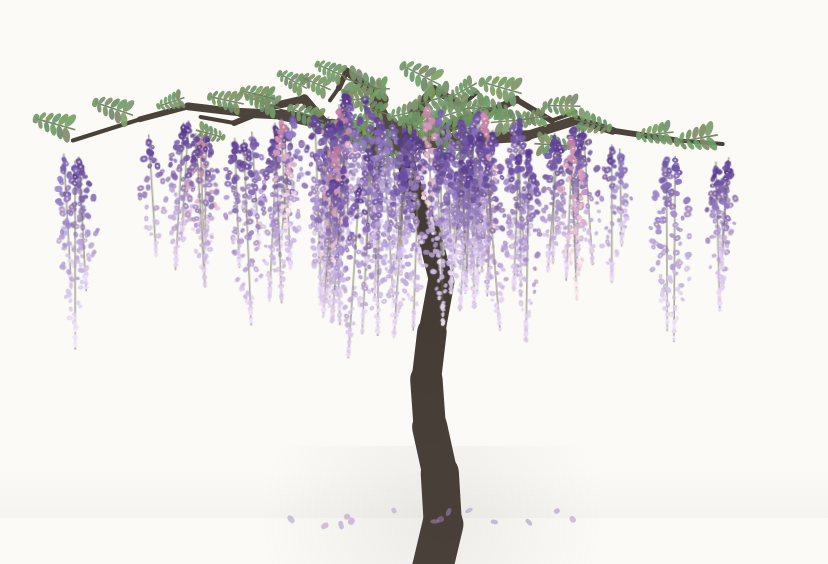
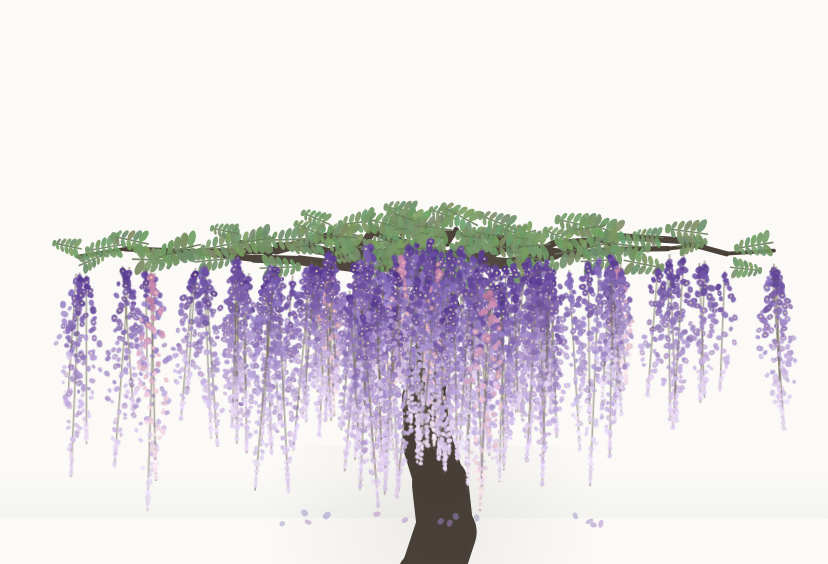
Before and after one commit to lyrnoxfan/wisteria, a website: page site/index.html in a window 1280 px wide. Shown: the part 236-800 px from the top of the page, without its empty margins (285-1113 px from the left). Drawn offline with Linux system fonts and the light colour scheme; animation ran at ten frames a second.

Commit message:
藤 v2.3：藤棚式重构——短粗虬干+10主枝横向铺展+145串垂花+80叶

```diff
--- a/site/index.html
+++ b/site/index.html
@@ -55,9 +55,9 @@ function size(){
   S = clamp(Math.min(W, H) / 750, 0.68, 1);
   treeX = W > 700 ? W * 0.56 : W * 0.5;
   groundY = H * 0.94;
-  // 竖屏：树冠撑满宽度，树更高大
-  trunkTopY = H * (portrait ? 0.36 : 0.44);
-  canopyR = W * (portrait ? 0.44 : 0.30);
+  // 藤棚式：树干短粗，树冠横向铺开
+  trunkTopY = H * 0.60;
+  canopyR = W * (portrait ? 0.46 : 0.32);
 }
 
 /* ================= 树 ================= */
@@ -67,20 +67,19 @@ const clusters = []; // 花穗（动态：摆动+触摸）
 const leaves = [];   // 复叶（动态：微摆+触摸），全部贴枝生长
 
 function genTrunk(){
-  const segs = 10;
-  let x = treeX + R(-12, 12) * S, y = H + 60;
-  let ang = -Math.PI / 2 + R(-0.1, 0.1);
+  const segs = 8;
+  let x = treeX + R(-10, 10) * S, y = H + 60;
+  let ang = -Math.PI / 2 + R(-0.15, 0.15);
   trunk.pts = [[x, y]];
   const totalLen = y - trunkTopY;
-  trunk.w0 = 44 * S; trunk.w1 = 15 * S;
+  trunk.w0 = 68 * S; trunk.w1 = 22 * S; // 短粗
   for (let i = 0; i < segs; i++){
-    ang += R(-0.5, 0.5);                    // 虬曲
-    ang = ang * 0.76 + (-Math.PI / 2) * 0.24; // 拉回向上
-    // 水平回中：不许跑出画面
-    const pull = clamp((treeX - x) * 0.004, -0.3, 0.3);
-    const sl = totalLen / segs * R(0.92, 1.08);
+    ang += R(-0.7, 0.7);                      // 强虬曲
+    ang = ang * 0.72 + (-Math.PI / 2) * 0.28;
+    const pull = clamp((treeX - x) * 0.006, -0.35, 0.35);
+    const sl = totalLen / segs * R(0.9, 1.1);
     x += (Math.cos(ang) + pull) * sl; y += Math.sin(ang) * sl;
-    x = clamp(x, W * 0.2, W * 0.8);
+    x = clamp(x, W * 0.25, W * 0.75);
     trunk.pts.push([x, y]);
   }
 }
@@ -91,8 +90,8 @@ function lerpC(c1, c2, t){
 
 /* 花穗：总状花序，细长下垂 */
 function addCluster(x, y, s){
-  if (clusters.length >= 140) return;
-  const len = R(105, 200) * S * s, maxW = R(13, 19) * S * s;
+  if (clusters.length >= 180) return;
+  const len = R(120, 230) * S * s, maxW = R(13, 19) * S * s;
   const variant = rnd();
   const top = variant < 0.7 ? [93, 64, 150] : variant < 0.9 ? [120, 94, 176] : [194, 128, 168];
   const tip = variant < 0.7 ? [228, 210, 244] : variant < 0.9 ? [234, 222, 248] : [250, 230, 240];
@@ -140,36 +139,36 @@ function addLeaf(x, y, up){
 
 function genLimbs(){
   const top = trunk.pts[trunk.pts.length - 1];
-  const n = 6;
+  const n = 10; // 更多主枝，密 canopy
   for (let i = 0; i < n; i++){
     const f = i / (n - 1) - 0.5; // -0.5..0.5
-    // 目标端点：伞形——外侧枝端下垂，中央稍高
-    const tx = top[0] + f * 2 * canopyR * 0.95;
-    const ty = top[1] - 50 * S + Math.abs(f) * 130 * S;
+    // 目标端点：平坦伞形，横向铺开
+    const tx = top[0] + f * 2 * canopyR * 0.98;
+    const ty = top[1] - 25 * S + Math.abs(f) * 55 * S;
     let x = top[0] + R(-14, 14) * S, y = top[1] + R(-10, 14) * S;
     const pts = [[x, y]];
     const segs = 7;
     for (let sgm = 0; sgm < segs; sgm++){
       const t = (sgm + 1) / segs;
       const ix = top[0] + (tx - top[0]) * t;
-      const iy = top[1] + (ty - top[1]) * t - Math.sin(t * Math.PI) * 30 * S;
+      const iy = top[1] + (ty - top[1]) * t - Math.sin(t * Math.PI) * 22 * S;
       x += (ix - x) * 0.55 + R(-14, 14) * S;
       y += (iy - y) * 0.55 + R(-14, 14) * S;
       pts.push([x, y]);
       if (sgm >= 1){
-        const ncl = 1 + (rnd() < 0.75 ? 1 : 0);
+        const ncl = 1 + (rnd() < 0.8 ? 1 : 0) + (rnd() < 0.3 ? 1 : 0);
         for (let k = 0; k < ncl; k++)
           addCluster(x + R(-10, 10) * S, y + R(0, 8) * S, R(0.8, 1.05));
       }
-      if (rnd() < 0.62) addLeaf(x + R(-8, 8) * S, y - R(4, 12) * S, -1);
-      if (rnd() < 0.22) addLeaf(x + R(-8, 8) * S, y + R(6, 14) * S, 1);
+      if (rnd() < 0.85) addLeaf(x + R(-8, 8) * S, y - R(4, 12) * S, -1);
+      if (rnd() < 0.30) addLeaf(x + R(-8, 8) * S, y + R(6, 14) * S, 1);
     }
     const tip = pts[pts.length - 1];
     addCluster(tip[0] + R(-6, 6) * S, tip[1] + 4 * S, R(0.7, 0.9));
-    limbs.push({ pts, w0: 15 * S, w1: 2.2 * S });
+    limbs.push({ pts, w0: 13 * S, w1: 2.2 * S });
   }
-  for (let i = 0; i < 14; i++)
-    addCluster(top[0] + R(-70, 70) * S, top[1] + R(-10, 40) * S, R(0.7, 1));
+  for (let i = 0; i < 20; i++)
+    addCluster(top[0] + R(-80, 80) * S, top[1] + R(-10, 40) * S, R(0.7, 1));
 }
 
 /* 木质部 + 地面：预渲染静态层 */
```
